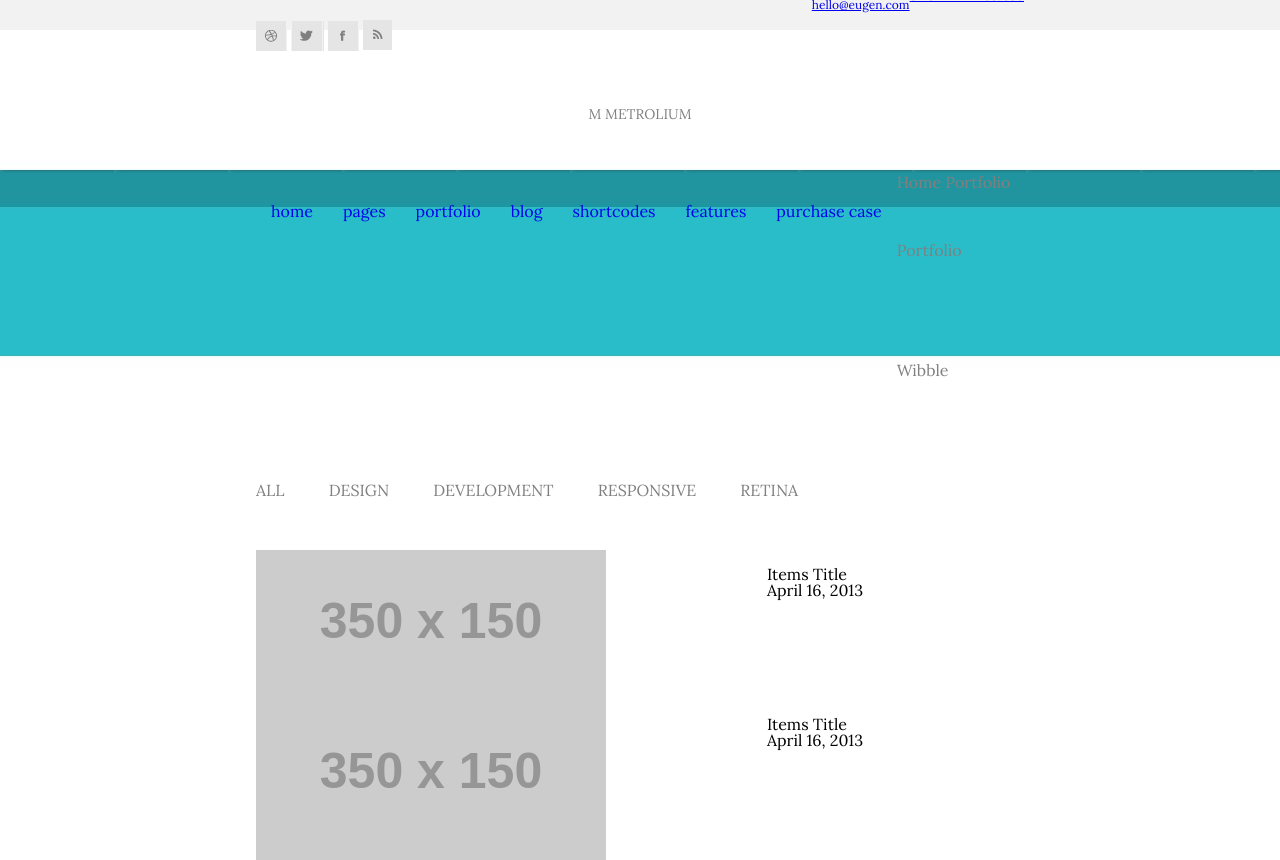
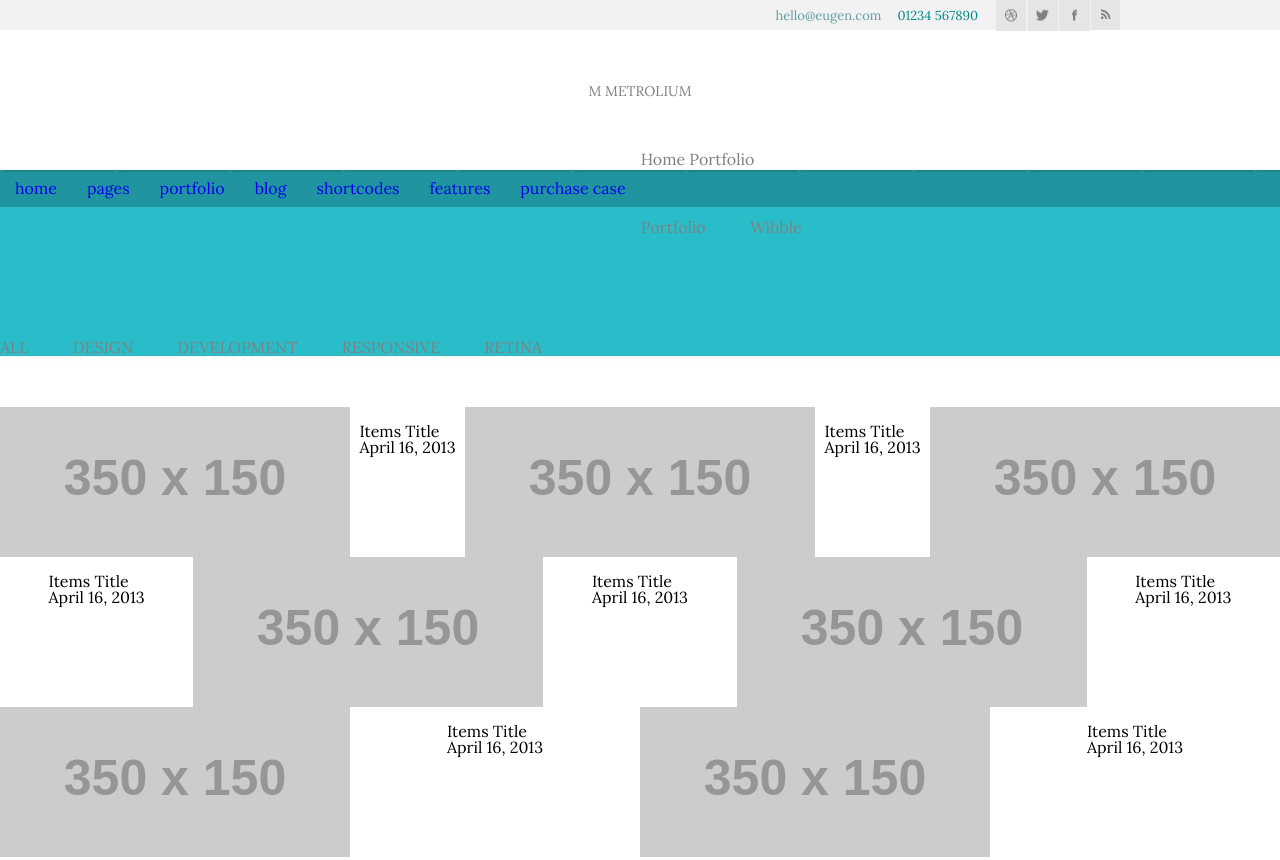
Before and after one commit to idirizzo/epam3css, a plain HTML site: page index.html in a window 1280 px wide. Shown: the top 860 px of the page. Drawn offline with Linux system fonts and the light colour scheme; placeholder pictures from the web are drawn by us.

Commit message:
epam3css15

```diff
--- a/css/reset.css
+++ b/css/reset.css
@@ -52,43 +52,57 @@ table {
    font-family: 'Lora', serif;
 }
 body {
-
     background-image: url(images/bg.jpg);
     background-attachment: scroll;
     background-repeat: repeat-x;
-    margin-left: 20%;
-    margin-right: 20%;
-    font-family:
-   font-family: 'Lora', serif;
-}
-.contacts {
-    display: flex;
-    flex-flow: row;
-    justify-content: center;
-    width: 100%;
-}
-.mail {
-  flex: 0 0 auto;
-    height: 30px;
-    line-height: 30px;
-}
-#page
-{
-    width: 50%;
-    margin: 0 auto;
     font-family: 'Lora', serif;
 }
+a {
+    text-decoration: none; /* Отменяем подчеркивание у ссылки */
+   }
+.first {
+    margin: 0 auto;
+    display: flex;
+    width: 960px;
+}
+.contacts .first {
+    font-family: 'Lora', serif;
+    display: flex;
+    justify-content:flex-end;
+    align-items: center;
+    font-size: 13px;
+    text-align: right;
+}
+.contacts a:hover {
+    color:cadetblue;
+}
+.contacts .mail {
+    color:cadetblue;
+}
+.contacts .tel {
+    color:darkcyan;
+}
+.contacts .mail:hover, .contacts .tel:hover {
+    text-decoration: underline;
+}
+.contacts .first > a{
+    padding: 7px 0;
+    margin: 0 8px;
+}
+.topicon {
+    display: flex;
+    margin-left: 10px;
+}
+.topicon a{
+    font-size: 1.2em;
+    width: 30px;
+    height: 30px;
+    display: flex;
+    align-items: center;
+    justify-content: center;
+    margin-left: 1px;
+}
 
-.first {
-    font-family: 'Lora', serif;
-    margin-top: -10px;
-      display: flex;
-      justify-content:flex-end;
-        color: red;
-        font-size: 12px;
-    text-align: right;
-    word-spacing: 40px;
-      }
 #menu {
     font-family: 'Lora', serif;
 }
--- a/index.html
+++ b/index.html
@@ -7,18 +7,19 @@
 	<link rel="stylesheet" type="text/css" href="css/reset.css" />
 	</head>
 <body>
-<div id="contacts">
-    <p class="first">
-    <a class="mail" href="mailto:hello@eged.com ">hello@eugen.com</a>
+<div class="contacts">
+    <div class="first">
+    <a class="mail" href="mailto:hello@eged.com">hello@eugen.com</a>
     <a class="tel" href="01234567890">01234 567890</a>
     <div class="topicon">
     <img src="pics/1_crball.png">
     <img src="pics/1_crtwitter.png">
     <img src="pics/1_crfacebook.png">
-    <img src="pics/1_crfeed.png"></div>
+    <img src="pics/1_crfeed.png">
+    </div>
+    </div>
+</div>
 
-    </p>
-    </div>
     <div id="menu">
     <p class="second">M Metrolium
        <div id="navigation">
```
